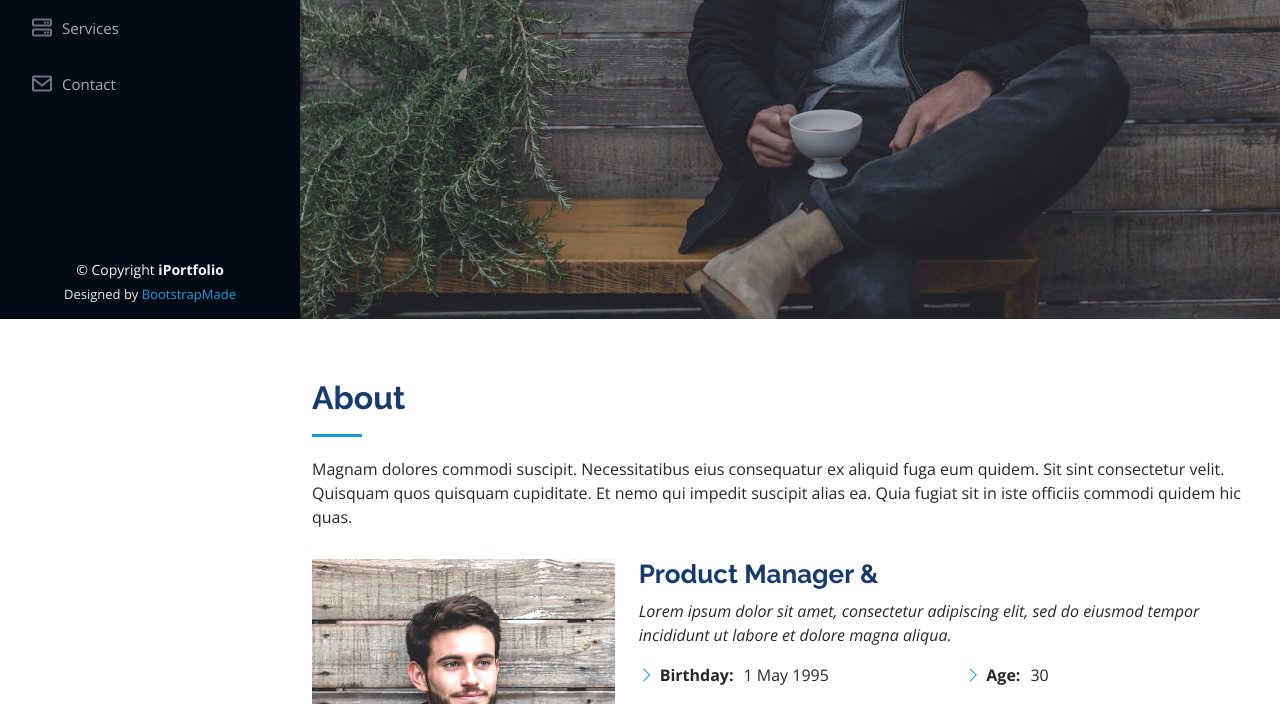
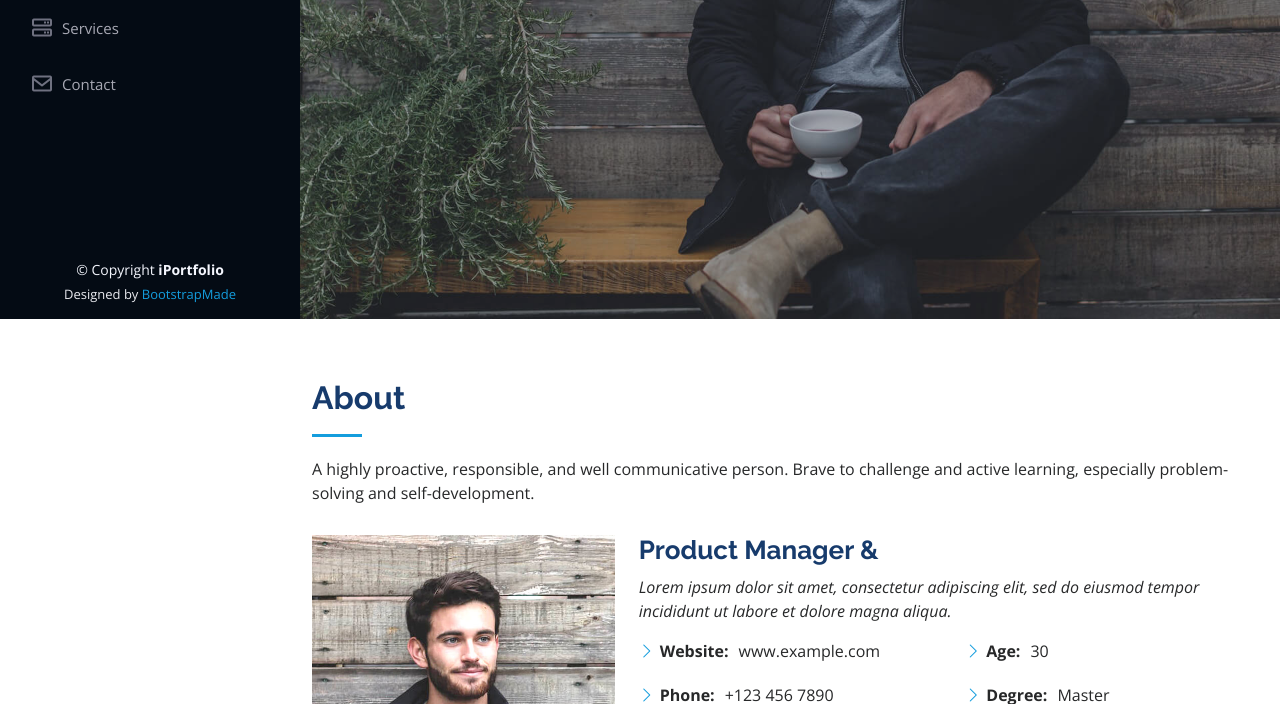
Before and after one commit to Stephanie3366/Stephanie3366.github.io, a plain HTML site: page index.html in a window 1280 px wide. Shown: the part 481-1185 px from the top of the page. Drawn offline with nearby package versions, Linux system fonts and the light colour scheme.

Commit message:
Edit About

```diff
--- a/assets/css/style.css
+++ b/assets/css/style.css
@@ -230,6 +230,8 @@ h6 {
   height: 100vh;
   background: url("../img/hero-bg.jpg") top center;
   background-size: cover;
+  background-repeat: no-repeat;
+  background-position: 70% 0%;
 }
 
 #hero:before {
--- a/assets/js/main.js
+++ b/assets/js/main.js
@@ -135,9 +135,9 @@
     new Typed('.typed', {
       strings: typed_strings,
       loop: true,
-      typeSpeed: 100,
-      backSpeed: 50,
-      backDelay: 2000
+      typeSpeed: 1000,
+      backSpeed: 3000,
+      backDelay: 1000
     });
   }
 
--- a/index.html
+++ b/index.html
@@ -84,7 +84,7 @@
 
         <div class="section-title">
           <h2>About</h2>
-          <p>Magnam dolores commodi suscipit. Necessitatibus eius consequatur ex aliquid fuga eum quidem. Sit sint consectetur velit. Quisquam quos quisquam cupiditate. Et nemo qui impedit suscipit alias ea. Quia fugiat sit in iste officiis commodi quidem hic quas.</p>
+          <p>A highly proactive, responsible, and well communicative person. Brave to challenge and active learning, especially problem-solving and self-development.</p>
         </div>
 
         <div class="row">
@@ -100,7 +100,7 @@
             <div class="row">
               <div class="col-lg-6">
                 <ul>
-                  <li><i class="bi bi-chevron-right"></i> <strong>Birthday:</strong> <span>1 May 1995</span></li>
+
                   <li><i class="bi bi-chevron-right"></i> <strong>Website:</strong> <span>www.example.com</span></li>
                   <li><i class="bi bi-chevron-right"></i> <strong>Phone:</strong> <span>+123 456 7890</span></li>
                   <li><i class="bi bi-chevron-right"></i> <strong>City:</strong> <span>New York, USA</span></li>
```
Also changed, not shown: q.html (added).
